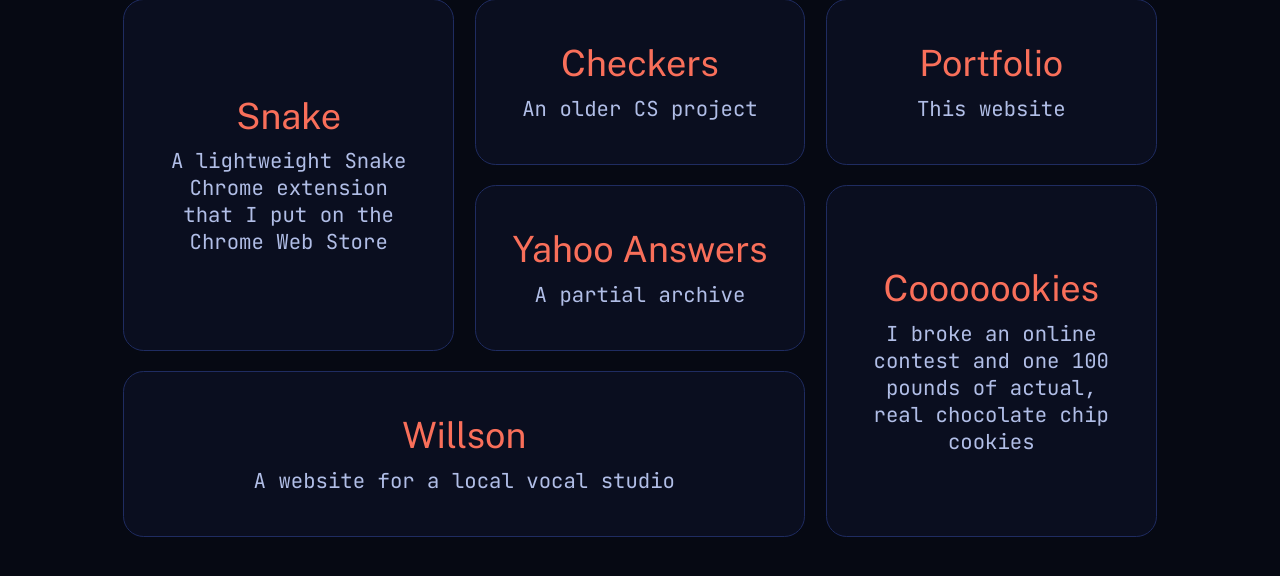
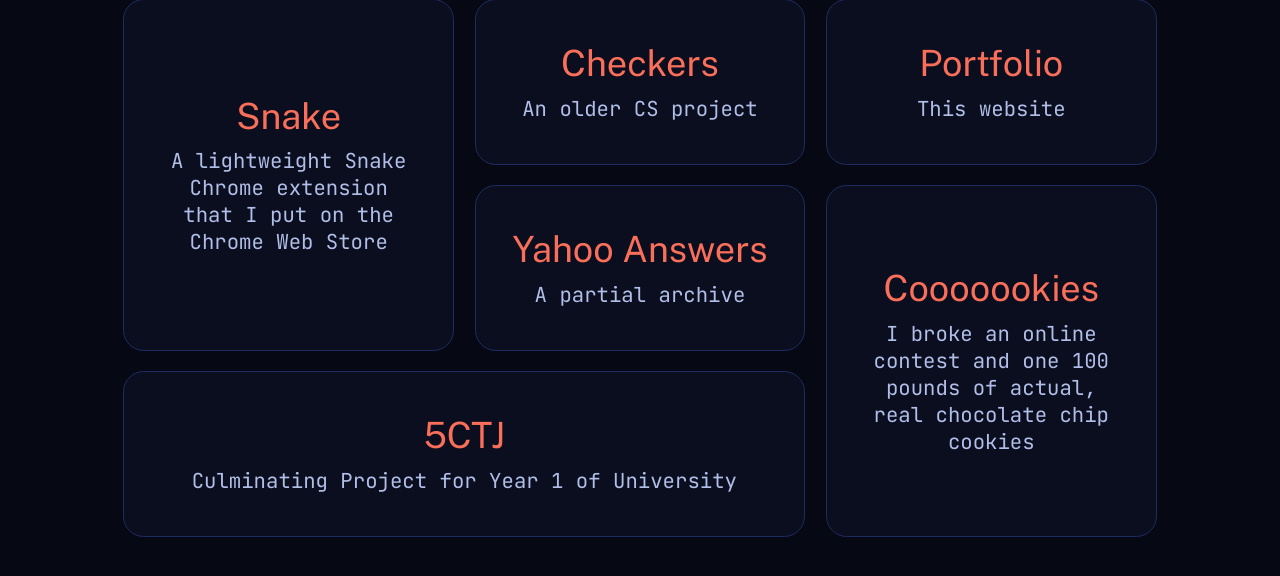
Before and after one commit to JustCookieDough/flask-new-portfolio, a Flask app: page /projects in a window 1280 px wide. Shown: the part 164-740 px from the top of the page. Run offline with Flask 3, Linux system fonts and the light colour scheme.

Commit message:
changed some projects

```diff
--- a/src/templates/projects.html
+++ b/src/templates/projects.html
@@ -9,9 +9,9 @@
 <div id="grid" class="project-grid">
     <a class="snake" href="https://github.com/JustCookieDough/Snake">Snake<i>A lightweight Snake Chrome extension that I put on the Chrome Web Store</i></a>
     <a class="checkers" href="https://github.com/JustCookieDough/CheckersProject">Checkers<i>An older CS project</i></a>
-    <a class="portfolio" href="https://github.com/JustCookieDough/NewPortfolio">Portfolio<i>This website</i></a>
+    <a class="portfolio" href="https://github.com/JustCookieDough/flask-new-portfolio">Portfolio<i>This website</i></a>
     <a class="yahoo" href="https://github.com/JustCookieDough/YahooArchiver">Yahoo Answers<i>A partial archive</i></a>
-    <a class="willson" href="https://wva.angelid.es">Willson<i>A website for a local vocal studio</i></a>
+    <a class="willson" href="https://github.com/JustCookieDough/5ClicksToJesus">5CTJ<i>Culminating Project for Year 1 of University</i></a>
     <a class="cooooookies" href="https://github.com/JustCookieDough/cooooookies">Cooooookies<i>I broke an online contest and one 100 pounds of actual, real chocolate chip cookies</i></a>
 </div>
 {% endblock %}
```
